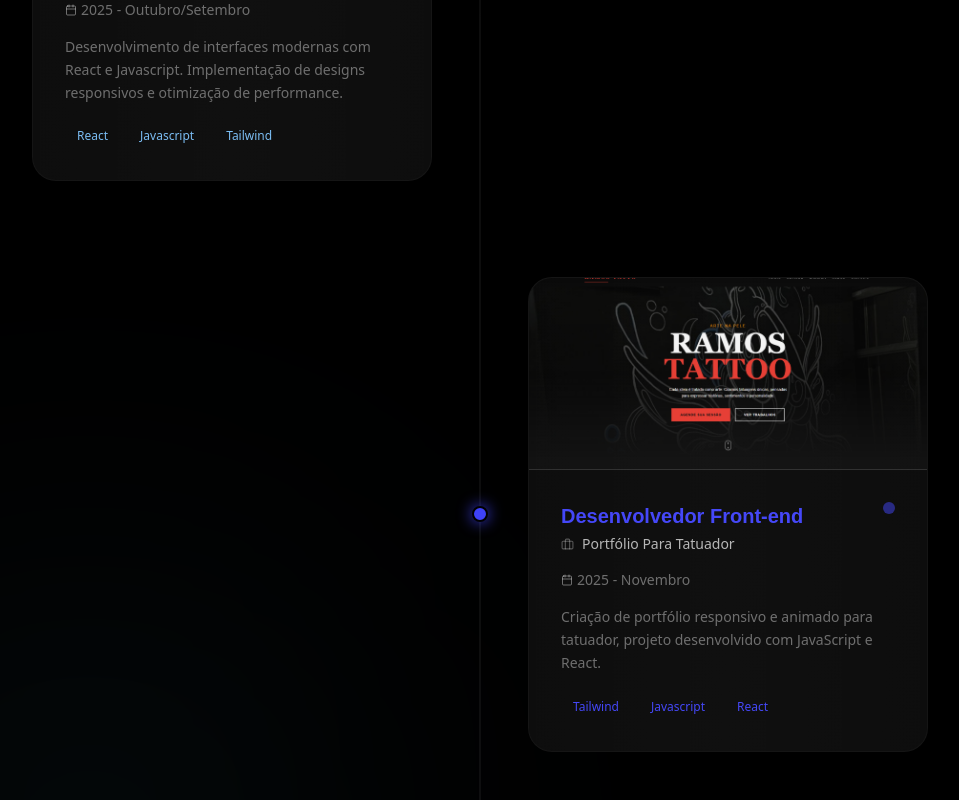
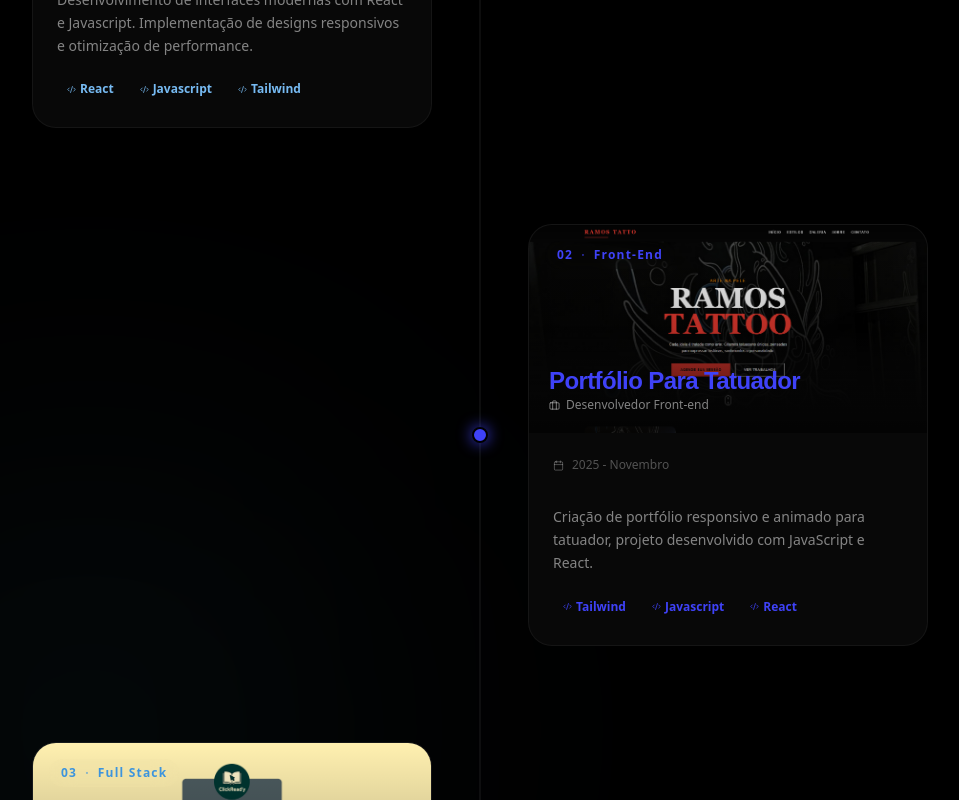
Before and after one commit to Sensintido/portifolio, a React (Vite) app: page / in a window 1280 px wide. Shown: the part 3640-4440 px from the top of the page, without its empty margins (160-1119 px from the left). Built offline with nearby package versions, Linux system fonts and the light colour scheme; a web font is replaced by a local one.

Commit message:
arrumando estilizacao

```diff
--- a/src/components/ExperienceSection.tsx
+++ b/src/components/ExperienceSection.tsx
@@ -1,4 +1,4 @@
-import { Briefcase, Calendar } from 'lucide-react';
+import { Briefcase, Calendar, ArrowUpRight, Code2, Layers } from 'lucide-react';
 import Click from '../assets/click.png';
 import TodoList from '../assets/gerenciador de tarefas.png';
 import Tatto from '../assets/ramos.png';
@@ -10,13 +10,15 @@ const experiences = [
   {
     id: 1,
     role: 'Desenvolvedor Front-End',
-    company: 'Lazu´r',
+    company: 'Lazu\'r',
     image: Lazur,
     githubUrl: 'https://github.com/Sensintido/lazur',
     period: '2025 - Outubro/Setembro',
     description: 'Desenvolvimento de interfaces modernas com React e Javascript. Implementação de designs responsivos e otimização de performance.',
     skills: ['React', 'Javascript', 'Tailwind'],
     color: 'hsl(207, 84%, 71%)',
+    number: '01',
+    type: 'Front-End',
   },
   {
     id: 2,
@@ -28,6 +30,8 @@ const experiences = [
     description: 'Criação de portfólio responsivo e animado para tatuador, projeto desenvolvido com JavaScript e React.',
     skills: ['Tailwind', 'Javascript', 'React'],
     color: 'hsl(239, 93%, 61%)',
+    number: '02',
+    type: 'Front-End',
   },
   {
     id: 3,
@@ -39,6 +43,8 @@ const experiences = [
     description: 'Desenvolvimento completo de uma livraria digital com banco de dados não relacional e frameworks como React para front-end e Spring Boot para back-end, feito em colaboração com colegas no projeto de TCC.',
     skills: ['MongoDB', 'Java', 'SpringBoot', 'Typescript', 'React', 'Tailwind'],
     color: 'hsl(207, 70%, 55%)',
+    number: '03',
+    type: 'Full Stack',
   },
   {
     id: 4,
@@ -50,6 +56,8 @@ const experiences = [
     description: 'Criação de aplicações web completas utilizando Java Spring Boot no backend e React com JavaScript e Tailwind no frontend.',
     skills: ['Java', 'Spring Boot', 'React', 'Tailwind', 'Javascript', 'PostgreSQL'],
     color: 'hsl(207, 97%, 50%)',
+    number: '04',
+    type: 'Full Stack',
   },
   {
     id: 5,
@@ -61,6 +69,8 @@ const experiences = [
     description: 'Criação de simples interface para organização de tarefas feita em Javascript com React.',
     skills: ['React', 'Tailwind', 'Javascript'],
     color: 'hsl(207, 84%, 71%)',
+    number: '05',
+    type: 'Full Stack',
   },
   {
     id: 7,
@@ -71,17 +81,21 @@ const experiences = [
     description: 'Novos desafios e projetos estão por vir. Acompanhe meu GitHub para ficar por dentro das novidades!',
     skills: [],
     color: 'hsl(207, 66%, 53%)',
+    number: '06',
+    type: '???',
   }
 ];
 
 const ExperienceSection = () => {
   return (
     <section id="projetos" className="relative py-20 md:py-32 overflow-hidden">
+
       <div className="absolute top-1/3 left-0 w-[300px] md:w-[500px] h-[300px] md:h-[500px] bg-[hsl(193,95%,68%)]/5 rounded-full blur-[150px] pointer-events-none" />
       <div className="absolute bottom-1/3 right-0 w-[300px] md:w-[500px] h-[300px] md:h-[500px] bg-[hsl(340,80%,60%)]/5 rounded-full blur-[150px] pointer-events-none" />
 
       <div className="container mx-auto px-4 relative z-10">
 
+        {/* Header */}
         <motion.div
           initial={{ opacity: 0, y: 30 }}
           whileInView={{ opacity: 1, y: 0 }}
@@ -101,9 +115,9 @@ const ExperienceSection = () => {
         </motion.div>
 
         <div className="max-w-4xl mx-auto relative">
-          {/* Linha da timeline — só aparece em md+ */}
+          {/* Timeline line desktop */}
           <div className="hidden md:block absolute left-1/2 top-0 bottom-0 w-px timeline-line -translate-x-1/2" />
-          {/* Linha da timeline mobile — fica na esquerda */}
+          {/* Timeline line mobile */}
           <div className="md:hidden absolute left-0 top-0 bottom-0 w-px timeline-line" />
 
           {experiences.map((exp, index) => (
@@ -113,18 +127,17 @@ const ExperienceSection = () => {
               whileInView={{ opacity: 1, x: 0 }}
               viewport={{ once: true, margin: "-100px" }}
               transition={{ duration: 0.7, delay: 0.2 }}
-              // Mobile: sempre coluna simples. Desktop: alterna lados
               className={`relative flex items-center mb-16 md:mb-24 last:mb-0 ${
                 index % 2 === 0 ? 'md:flex-row' : 'md:flex-row-reverse'
               }`}
             >
-              {/* Dot da timeline */}
+              {/* Timeline dot */}
               <div
                 className="absolute left-0 md:left-1/2 w-3 h-3 md:w-4 md:h-4 rounded-full md:-translate-x-1/2 timeline-dot z-10"
                 style={{ backgroundColor: exp.color, '--dot-color': exp.color } as any}
               />
 
-              {/* Card — ml-6 no mobile pra dar espaço à timeline, md:ml-0 */}
+              {/* Card */}
               <div className={`ml-6 md:ml-0 w-full md:w-1/2 ${index % 2 === 0 ? 'md:pr-12' : 'md:pl-12'}`}>
                 <a
                   href={exp.githubUrl || '#'}
@@ -133,61 +146,129 @@ const ExperienceSection = () => {
                   className={`block group ${!exp.githubUrl && 'cursor-default'}`}
                 >
                   <div
-                    className="glass-card rounded-[20px] md:rounded-[24px] overflow-hidden shine-effect transition-all duration-500 hover:-translate-y-2"
+                   className="relative glass-card rounded-[24px] overflow-hidden transition-all duration-500 hover:-translate-y-2"
                     style={{
-                      borderColor: `${exp.color}20`,
-                      boxShadow: `0 0 30px ${exp.color}10`,
+                      borderColor: `${exp.color}25`,
+                      boxShadow: `inset 0 1px 0 rgba(255,255,255,0.05)`,
                       }}
                   >
+                    {/* Glow on hover */}
+                    <div
+                      className="absolute inset-0 opacity-0 group-hover:opacity-100 transition-opacity duration-500 pointer-events-none rounded-[24px]"
+                      style={{ boxShadow: `inset 0 0 60px ${exp.color}15` }}
+                    />
+
+                    {/* Image with overlay */}
                     {exp.image && (
-                      <div className="relative h-36 md:h-48 w-full overflow-hidden bg-white/5 border-b border-white/10">
+                      <div className="relative h-40 md:h-52 w-full overflow-hidden">
                         <img
                           src={exp.image}
                           alt={exp.company}
-                          className="w-full h-full object-cover transition-transform duration-500 group-hover:scale-110"
+                          className="w-full h-full object-cover transition-transform duration-700 group-hover:scale-110"
                         />
-                        <div className="absolute inset-0 bg-gradient-to-t from-black/60 to-transparent opacity-0 group-hover:opacity-100 transition-opacity duration-500" />
+                        {/* Gradient overlay sempre visível */}
+                        <div className="absolute inset-0 bg-gradient-to-t from-black/80 via-black/20 to-transparent" />
+
+                        {/* Number badge no canto superior esquerdo */}
+                        <div
+                          className="absolute top-4 left-4 flex items-center gap-2 px-3 py-1.5 rounded-full text-xs font-bold tracking-widest backdrop-blur-md"
+                          style={{
+                            backgroundColor: `${exp.color}20`,
+                            border: `1px solid ${exp.color}40`,
+                            color: exp.color,
+                          }}
+                        >
+                          <span>{exp.number}</span>
+                          <span className="opacity-60">·</span>
+                          <span>{exp.type}</span>
+                        </div>
+
+                        {/* Link icon no canto superior direito */}
+                        {exp.githubUrl && (
+                          <div
+                            className="absolute top-4 right-4 w-8 h-8 rounded-full flex items-center justify-center backdrop-blur-md opacity-0 group-hover:opacity-100 transition-all duration-300 translate-y-1 group-hover:translate-y-0"
+                            style={{
+                              backgroundColor: `${exp.color}25`,
+                              border: `1px solid ${exp.color}50`,
+                            }}
+                          >
+                            <ArrowUpRight size={14} style={{ color: exp.color }} />
                           </div>
                         )}
 
-                    <div className="p-5 md:p-8">
-                      <div className="flex items-start justify-between mb-3 md:mb-4">
-                        <div>
-                          <h3 className="text-base md:text-xl font-semibold mb-1" style={{ color: exp.color }}>
+                        {/* Company name sobreposto na imagem (bottom) */}
+                        <div className="absolute bottom-0 left-0 right-0 p-4 md:p-5">
+                          <h3
+                            className="text-lg md:text-2xl font-black tracking-tight leading-none"
+                            style={{ color: exp.color }}
+                          >
+                            {exp.company}
+                          </h3>
+                          <p className="text-white/50 text-xs mt-1 flex items-center gap-1.5">
+                            <Briefcase size={11} />
                             {exp.role}
-                          </h3>
-                          <p className="text-white/70 font-medium flex items-center gap-2 text-sm">
-                            <Briefcase size={13} className="text-white/30" />
-                            {exp.company}
                           </p>
                         </div>
-                        <div className="w-2.5 h-2.5 md:w-3 md:h-3 rounded-full animate-pulse shrink-0" style={{ backgroundColor: exp.color }} />
+                      </div>
+                    )}
+
+                    {/* Card body */}
+                    <div className="p-5 md:p-6">
+
+                      {/* Period */}
+                      <div className="flex items-center gap-2 text-xs text-white/30 mb-4">
+                        <Calendar size={11} />
+                        <span>{exp.period}</span>
                       </div>
 
-                      <div className="flex flex-wrap gap-3 text-xs md:text-sm text-white/40 mb-3 md:mb-4">
-                        <span className="flex items-center gap-1"><Calendar size={12} />{exp.period}</span>
-                      </div>
+                      {/* Divider com cor */}
+                      <div
+                        className="h-px mb-4 w-full"
+                        style={{ background: `linear-gradient(to right, ${exp.color}40, transparent)` }}
+                      />
 
-                      <p className="text-white/40 text-xs md:text-sm mb-4 md:mb-5 leading-relaxed">
+                      {/* Description */}
+                      <p className="text-white/50 text-xs md:text-sm leading-relaxed mb-5">
                         {exp.description}
                       </p>
 
-                      <div className="flex flex-wrap gap-1.5 md:gap-2">
+                      {/* Skills + CTA row */}
+                      <div className="flex items-end justify-between gap-3 flex-wrap">
+                        {/* Skills */}
+                        <div className="flex flex-wrap gap-1.5">
                           {exp.skills.map((skill) => (
                             <span
                               key={skill}
-                            className="px-2 md:px-3 py-0.5 md:py-1 text-[10px] md:text-xs font-medium rounded-full"
+                              className="px-2.5 py-1 text-[10px] md:text-xs font-semibold rounded-full flex items-center gap-1"
                               style={{
-                              backgroundColor: `${exp.color}15`,
+                                backgroundColor: `${exp.color}12`,
                                 color: exp.color,
-                              border: `1px solid ${exp.color}30`,
+                                border: `1px solid ${exp.color}25`,
                               }}
                             >
+                              <Code2 size={9} />
                               {skill}
                             </span>
                           ))}
                         </div>
+
+                        {/* CTA */}
+                        {exp.githubUrl && (
+                          <span
+                            className="text-[11px] font-semibold flex items-center gap-1 opacity-0 group-hover:opacity-100 transition-all duration-300 translate-x-2 group-hover:translate-x-0 shrink-0"
+                            style={{ color: exp.color }}
+                          >
+                            Ver projeto <ArrowUpRight size={12} />
+                          </span>
+                        )}
                       </div>
+                    </div>
+
+                    {/* Bottom accent line */}
+                    <div
+                      className="h-[2px] w-0 group-hover:w-full transition-all duration-500"
+                      style={{ background: `linear-gradient(to right, ${exp.color}, transparent)` }}
+                    />
                   </div>
                 </a>
               </div>
```
Lines whose indentation alone changed are shown as unchanged.
